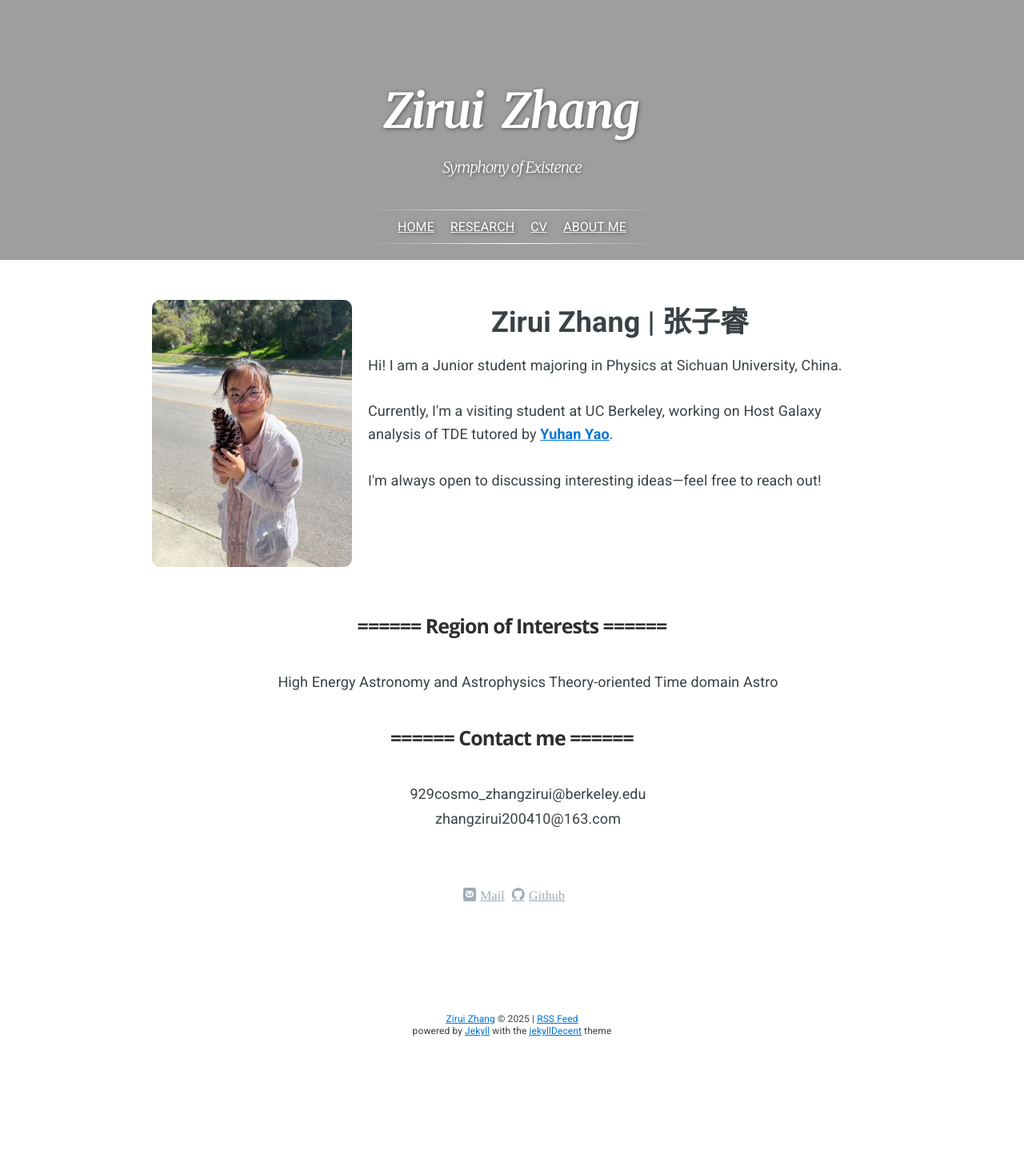
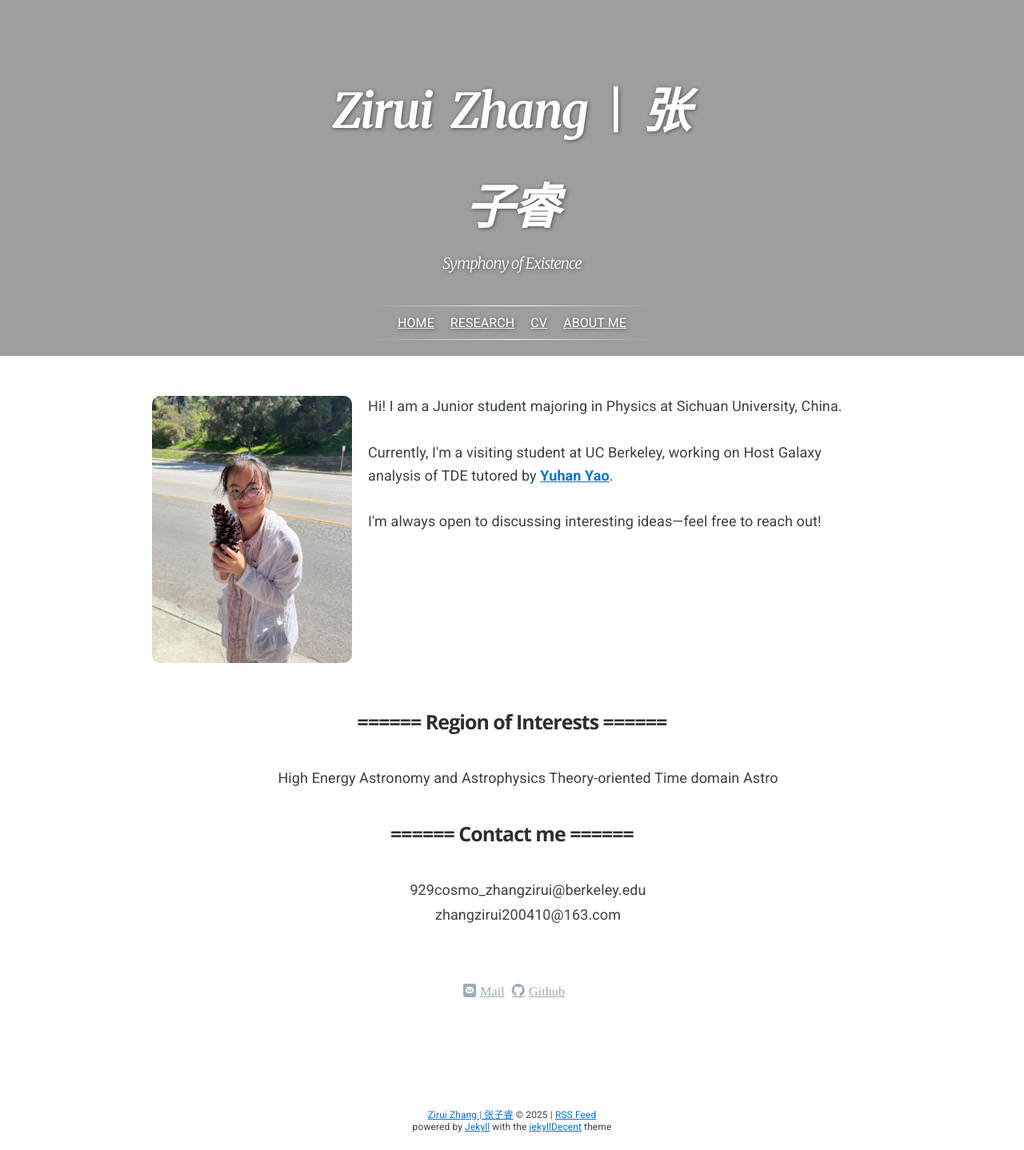
Before and after one commit to ZAKIRAM0/ZAKIRAM0.github.io, a Jekyll site: the page built from index.html, in a window 1280 px wide. Shown: the whole page at 80% size. Built offline with Jekyll 4.4.1, drawn with Linux system fonts in a browser that asks for light colours; nearby versions of some CDN libraries; some web fonts are replaced; library files that are not in the unit come from our copies; a script that is not in the unit is left out; comment, search, counter and statistics services are not loaded; before the commit the page ends 1318 px from its top, so only the background shows below that.

Commit message:
change the name

```diff
--- a/_config.yml
+++ b/_config.yml
@@ -6,7 +6,7 @@
 # 'jekyll serve'. If you change this file, please restart the server process.
 
 # Site settings
-title:            Zirui Zhang
+title:            Zirui Zhang | 张子睿
 subtitle:         Symphony of Existence
 
 description:      ~ Welcome to My homepage ~
--- a/index.html
+++ b/index.html
@@ -79,9 +79,8 @@ layout: default
     />
 
     <div class="profile-text">
-      <p class="name" style="text-align: center; font-weight: bold; font-size: 2em;">
-        Zirui Zhang | 张子睿
-      </p>
+      <!-- This line displays the name "Zirui Zhang | 张子睿" in a large, bold, centered style. -->
+      <!-- [Name placeholder: insert name here if needed] -->
       <p>
         Hi! I am a Junior student majoring in Physics at Sichuan University, China.
         <br><br>
```
